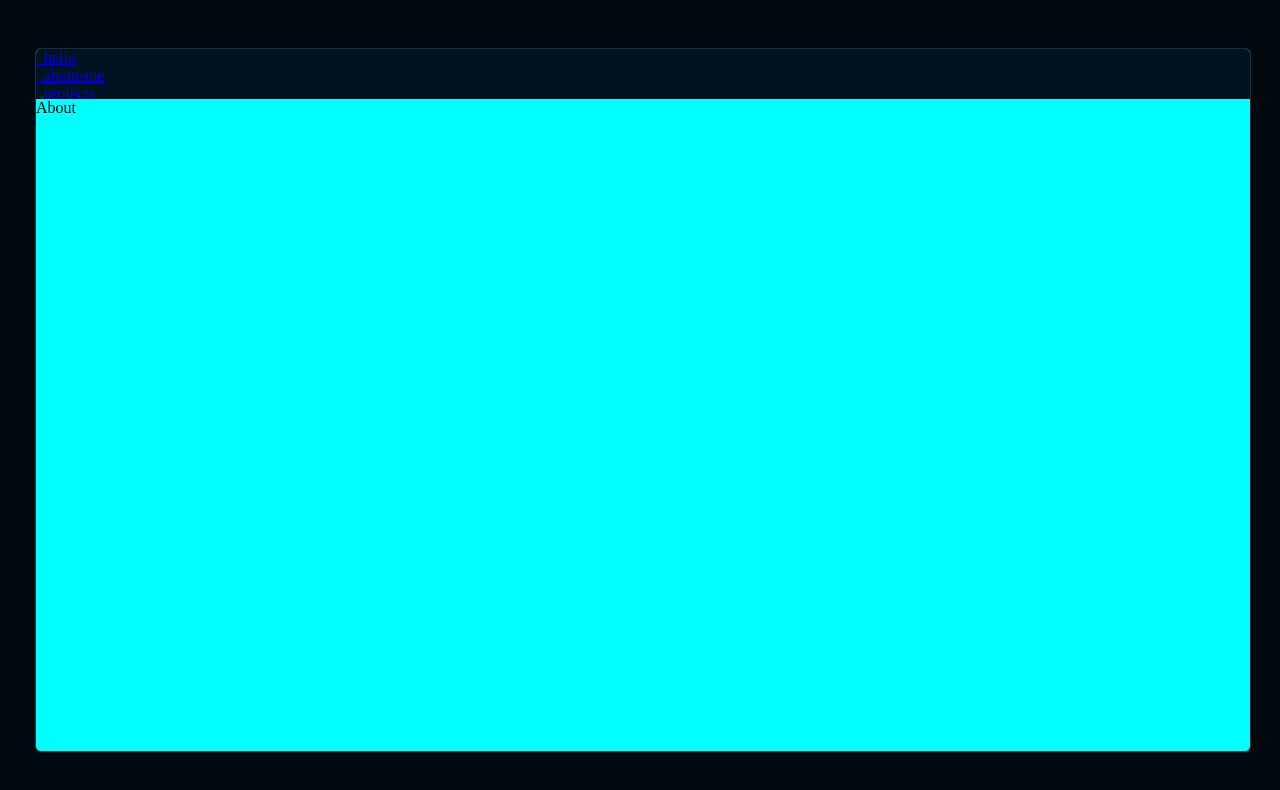
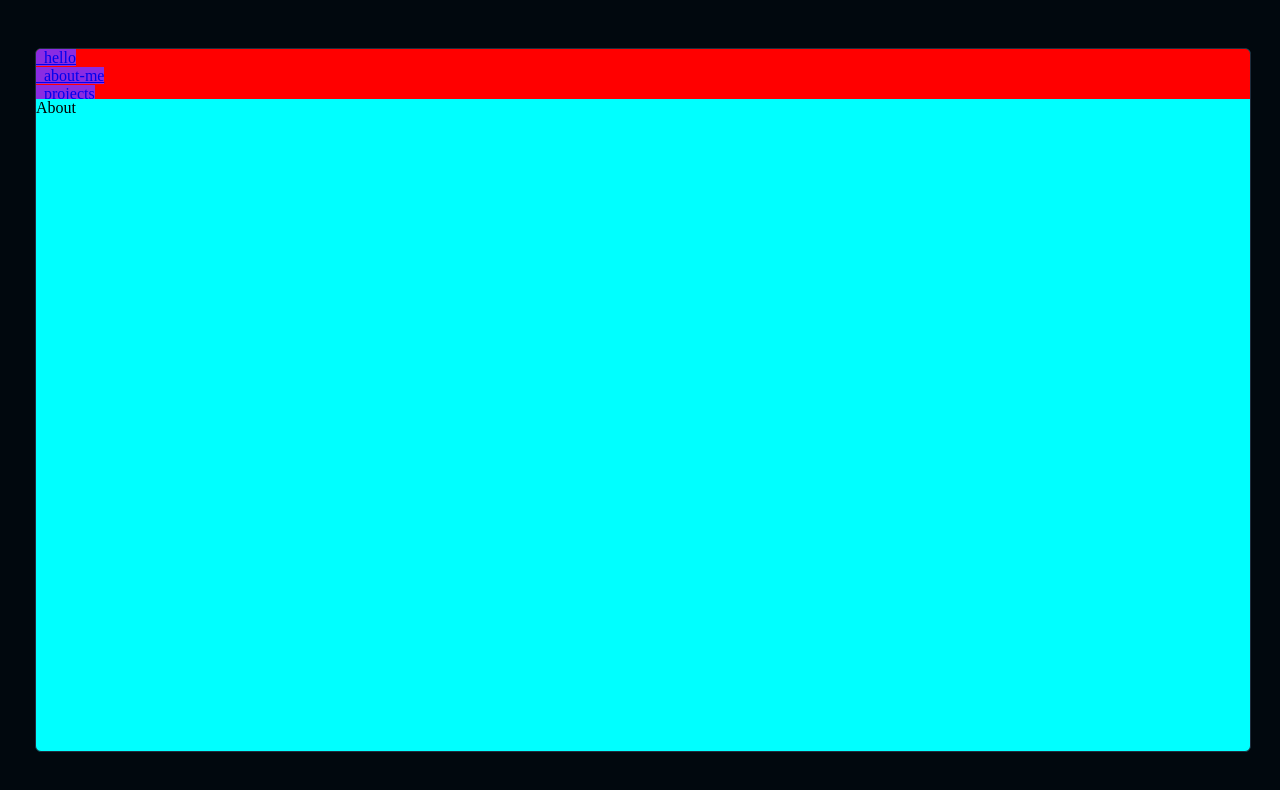
Before and after one commit to INDIANA-Jen/portfolio_client, a React (Vite) app: page /about in a window 1280 px wide. Shown: the top 790 px of the page. Built offline with nearby package versions, Linux system fonts and the light colour scheme.

Commit message:
Update name folder navcards and styling background color container and Link

```diff
--- a/src/components/Header/navbar/Navbar.jsx
+++ b/src/components/Header/navbar/Navbar.jsx
@@ -1,8 +1,9 @@
 import React from 'react';
 
 //Importing the Navcard component we saw earlier, which represents a link with a label and a destination.
-import Navcard from './navcard/Navcard';
+//import Navcard from './navcard/Navcard';
 import styles from './Navbar.module.scss';
+import Navcard from './navcards/Navcard';
 
 // An array that contains the navigation items as objects.
 // Each object has a label property for the link text and a target property for the route to which the link should redirect.
--- a/src/components/Header/navbar/navcard/Navcard.jsx
+++ b/src/components/Header/navbar/navcards/Navcard.jsx
@@ -3,6 +3,7 @@ import React from 'react';
 //Importing the Link component from react-router-dom for navigation without page reload.
 import { Link } from 'react-router-dom';
 
+import styles from './Navcard.module.scss';
 // Declaration of the Navcard component, which takes label and target as props.
 // label: the text that will be displayed in the link.
 // target: the URL of the route to which the link should redirect.
@@ -11,9 +12,9 @@ export default function Navcard({label, target}) {
   return (
 
     // A div container with the class 'contenair', used to style this component.
-    <div className='contenair'>
+    <div className={styles.container}>
       {/* The Link component allows navigation to the route specified by target. */}
-      <Link to={target}>{label}</Link>
+      <Link className={styles.Link} to={target}>{label}</Link>
     </div>
   )
 }
--- /dev/null
+++ b/src/components/Header/navbar/navcards/Navcard.module.scss
@@ -0,0 +1,10 @@
+.container{
+
+    background-color: red;
+
+    .Link{
+
+        background-color: blueviolet;
+    }
+
+}
```
Also changed, not shown: src/components/Header/navbar/navcard/Navcard.module.scss (deleted).
